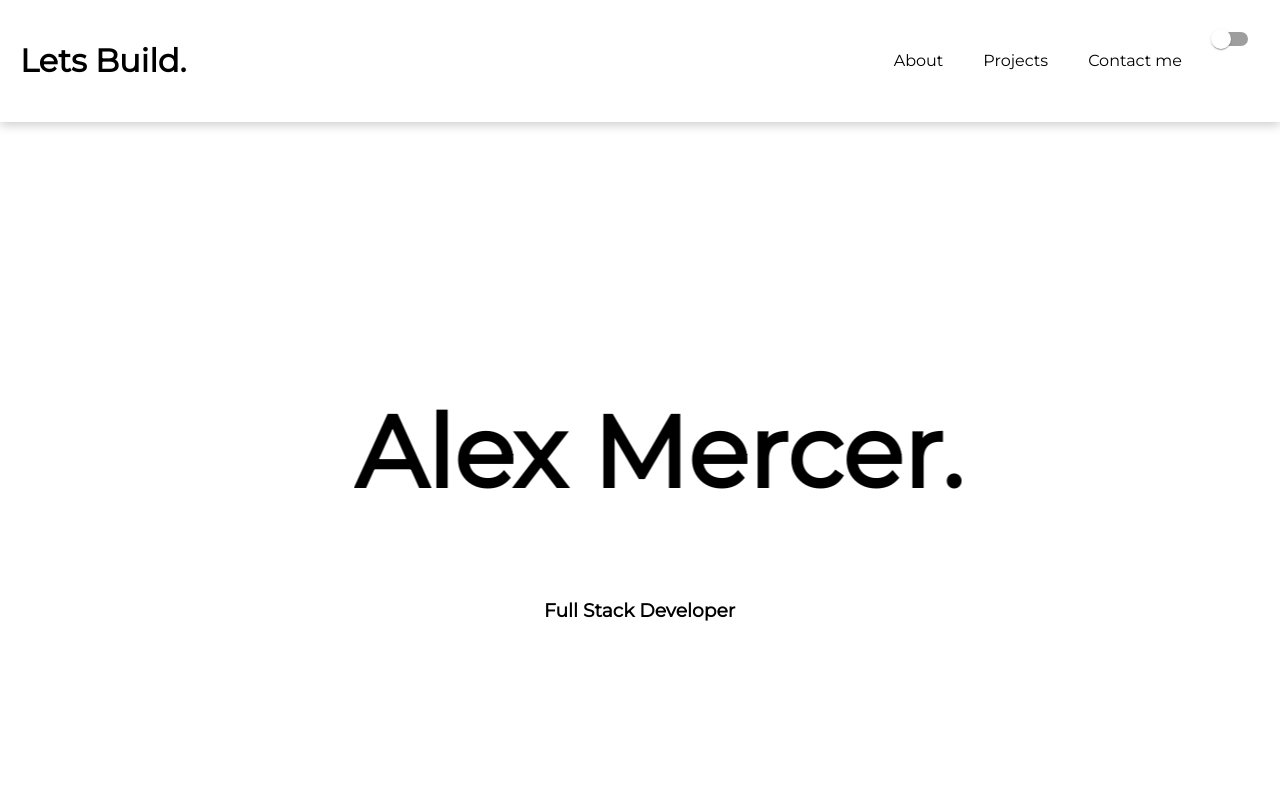
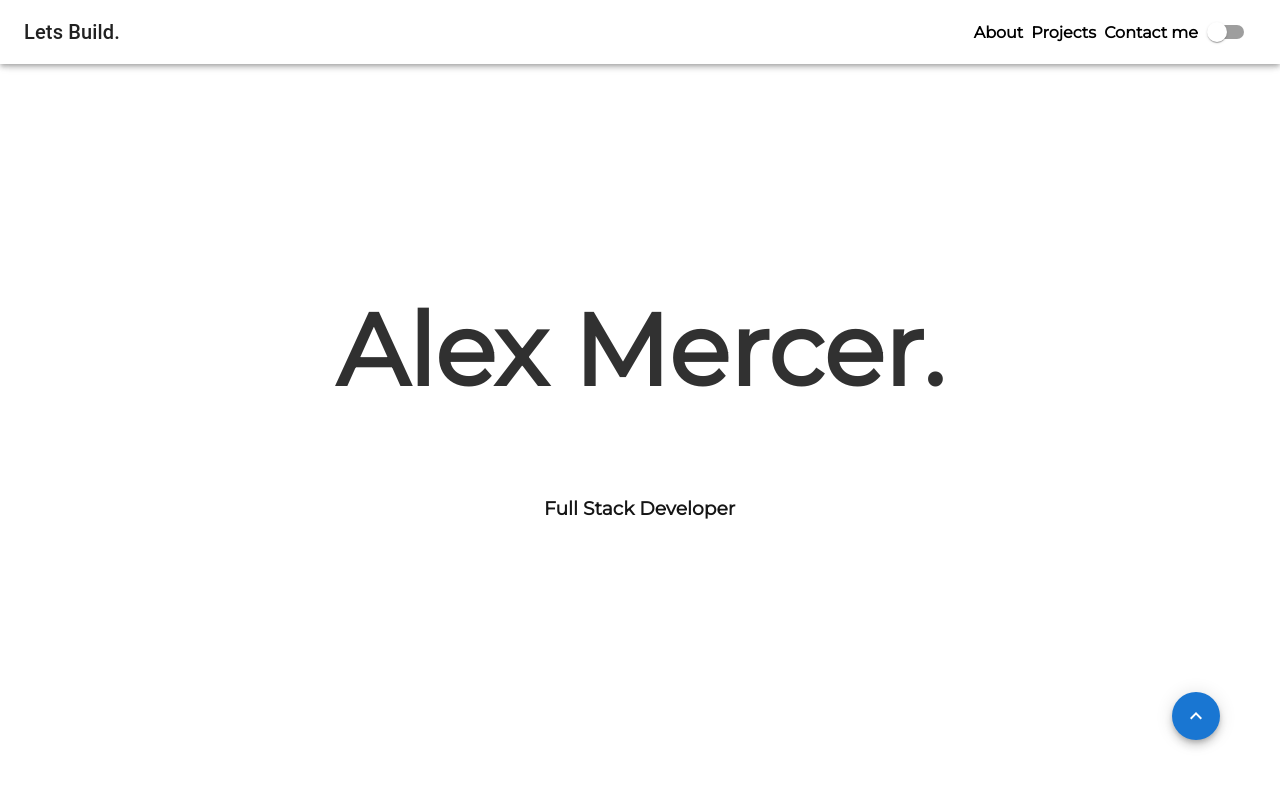
Before and after one commit to alexmercer6/Portfolio, a React (Create React App) app in the folder portfolio/: page / in a window 1280 px wide. Shown: the top 800 px of the page. Built offline with nearby package versions, Linux system fonts and the light colour scheme.

Commit message:
added hamburger menu and changed navbar

```diff
--- a/portfolio/src/App.css
+++ b/portfolio/src/App.css
@@ -8,3 +8,7 @@ body {
     background-color: black !important;
     color: white !important;
 }
+
+html {
+    scroll-behavior: smooth;
+  }
--- a/portfolio/src/App.js
+++ b/portfolio/src/App.js
@@ -6,6 +6,8 @@ import Navbar from "./components/navbar/Navbar"
 import Projects from "./components/projects/Projects"
 import { Parallax, ParallaxProvider } from "react-scroll-parallax"
 import { useState } from "react"
+import { Fab } from "@mui/material"
+import KeyboardArrowUpIcon from "@mui/icons-material/KeyboardArrowUp"
 
 function App() {
     const [darkmode, setDarkmode] = useState(false)
@@ -23,6 +25,15 @@ function App() {
                 <Parallax opacity={[-1.5, 4]}>
                     <ContactMe darkmode={darkmode} setDarkmode={setDarkmode} />
                 </Parallax>
+                <Fab
+                    size="medium"
+                    color="primary"
+                    aria-label="add"
+                    href="#"
+                    sx={{ position: "fixed", bottom: 60, right: 60 }}
+                >
+                    <KeyboardArrowUpIcon />
+                </Fab>
             </ParallaxProvider>
         </div>
     )
--- a/portfolio/src/components/about/About.js
+++ b/portfolio/src/components/about/About.js
@@ -2,7 +2,7 @@ import "./About.css"
 
 function About() {
     return (
-        <div className="about-page">
+        <div className="about-page" id="about">
             <div>
                 <h1>About Me</h1>
                 <p style={{ fontSize: "25px" }}>
--- a/portfolio/src/components/contactMe/ContactMe.js
+++ b/portfolio/src/components/contactMe/ContactMe.js
@@ -37,7 +37,10 @@ function ContactMe({ darkmode, setDarkmode }) {
     }
 
     return (
-        <div className={darkmode ? "dark-mode contact-me" : "contact-me"}>
+        <div
+            className={darkmode ? "dark-mode contact-me" : "contact-me"}
+            id="contact"
+        >
             <h1>Contact Me</h1>
             <p style={{ fontSize: "20px", textAlign: "center" }}>
                 Hi! Would you like me to join your team? Collaborate? Or just
--- a/portfolio/src/components/landingPage/LandingPage.css
+++ b/portfolio/src/components/landingPage/LandingPage.css
@@ -5,7 +5,7 @@
     justify-content: center;
     align-items: center;
     font-family: 'Montserrat', sans-serif;
-    height: 90vh;
+    height: 95vh;
 }
 
 .title-container {
@@ -20,3 +20,9 @@
 
     font-size: 100px;
 }
+
+@media only screen and (max-width: 768px) {
+    .landing-page {
+        text-align: center;
+    }
+}
--- a/portfolio/src/components/landingPage/LandingPage.js
+++ b/portfolio/src/components/landingPage/LandingPage.js
@@ -6,11 +6,11 @@ function LandingPage() {
         <div className="landing-page">
             <div className="title-container">
                 <ParallaxProvider>
-                    <Parallax translateX={[170, -200]} opacity={[3, -1]}>
+                    <Parallax opacity={[3, -1]}>
                         <h1 className="title">Alex Mercer.</h1>
                     </Parallax>
 
-                    <Parallax translateX={[0, 0]} opacity={[2, -0.9]}>
+                    <Parallax opacity={[2, -0.9]}>
                         <h3>Full Stack Developer</h3>
                     </Parallax>
                 </ParallaxProvider>
@@ -19,4 +19,7 @@ function LandingPage() {
     )
 }
 
+// translateX={[170, -200]}
+// translateX={[0, 0]}
+
 export default LandingPage
--- a/portfolio/src/components/navbar/Navbar.js
+++ b/portfolio/src/components/navbar/Navbar.js
@@ -1,5 +1,12 @@
 import "./Navbar.css"
 import { Link, Switch } from "@mui/material"
+import AppBar from "@mui/material/AppBar"
+import Box from "@mui/material/Box"
+import Toolbar from "@mui/material/Toolbar"
+import Typography from "@mui/material/Typography"
+import Button from "@mui/material/Button"
+import IconButton from "@mui/material/IconButton"
+import MenuIcon from "@mui/icons-material/Menu"
 // import LaptopMacIcon from "@mui/icons-material/LaptopMac"
 
 function Navbar({ darkmode, setDarkmode }) {
@@ -7,13 +14,84 @@ function Navbar({ darkmode, setDarkmode }) {
         setDarkmode((prevMode) => !prevMode)
     }
     return (
-        <div className={darkmode ? "navbar dark-mode" : "navbar"}>
+        <div>
             <div>
-                <h1>Lets Build.</h1>
-                <div className="nav-link">
+                <Box>
+                    <AppBar position="fixed" color="">
+                        <Toolbar>
+                            <Typography
+                                variant="h6"
+                                component="div"
+                                sx={{ flexGrow: 1 }}
+                            >
+                                Lets Build.
+                            </Typography>
+                            <IconButton
+                                size="large"
+                                edge="start"
+                                color="inherit"
+                                aria-label="menu"
+                                sx={{
+                                    mr: 2,
+                                    display: { md: "none" },
+                                    justifySelf: "flex-end",
+                                }}
+                            >
+                                <MenuIcon />
+                            </IconButton>
+                            {/* <div className="nav-link"> */}
+                            <Link
+                                sx={{
+                                    display: { md: "block", xs: "none" },
+                                    mr: 1,
+                                }}
+                                underline="hover"
+                                color={"black"}
+                                href="#about"
+                            >
+                                <strong>About</strong>
+                            </Link>
+                            {/* </div> */}
+
+                            {/* <div className="nav-link"> */}
+                            <Link
+                                sx={{
+                                    display: { md: "block", xs: "none" },
+                                    mr: 1,
+                                }}
+                                underline="hover"
+                                color={"black"}
+                                href="#projects"
+                            >
+                                <strong>Projects</strong>
+                            </Link>
+                            {/* </div> */}
+
+                            {/* <div className="nav-link"> */}
+                            <Link
+                                sx={{
+                                    display: { md: "block", xs: "none" },
+                                }}
+                                underline="hover"
+                                color={"black"}
+                                href="#contact"
+                            >
+                                <strong>Contact me</strong>
+                            </Link>
+                            {/* </div> */}
+                            <Switch
+                                checked={darkmode}
+                                onChange={handleChange}
+                            />
+                        </Toolbar>
+                    </AppBar>
+                </Box>
+
+                {/* <div className="nav-link">
                     <Link
                         underline="hover"
                         color={darkmode ? "white" : "black"}
+                        href="#about"
                     >
                         About
                     </Link>
@@ -23,6 +101,7 @@ function Navbar({ darkmode, setDarkmode }) {
                     <Link
                         underline="hover"
                         color={darkmode ? "white" : "black"}
+                        href="#projects"
                     >
                         Projects
                     </Link>
@@ -32,11 +111,12 @@ function Navbar({ darkmode, setDarkmode }) {
                     <Link
                         underline="hover"
                         color={darkmode ? "white" : "black"}
+                        href="#contact"
                     >
                         Contact me
                     </Link>
                 </div>
-                <Switch checked={darkmode} onChange={handleChange} />
+                <Switch checked={darkmode} onChange={handleChange} /> */}
             </div>
         </div>
     )
--- a/portfolio/src/components/projects/Projects.js
+++ b/portfolio/src/components/projects/Projects.js
@@ -5,6 +5,7 @@ import wordle_gif from "../../assets/wordle.gif"
 function Projects() {
     return (
         <div
+            id="projects"
             style={{
                 height: "100vh",
                 display: "flex",
```
